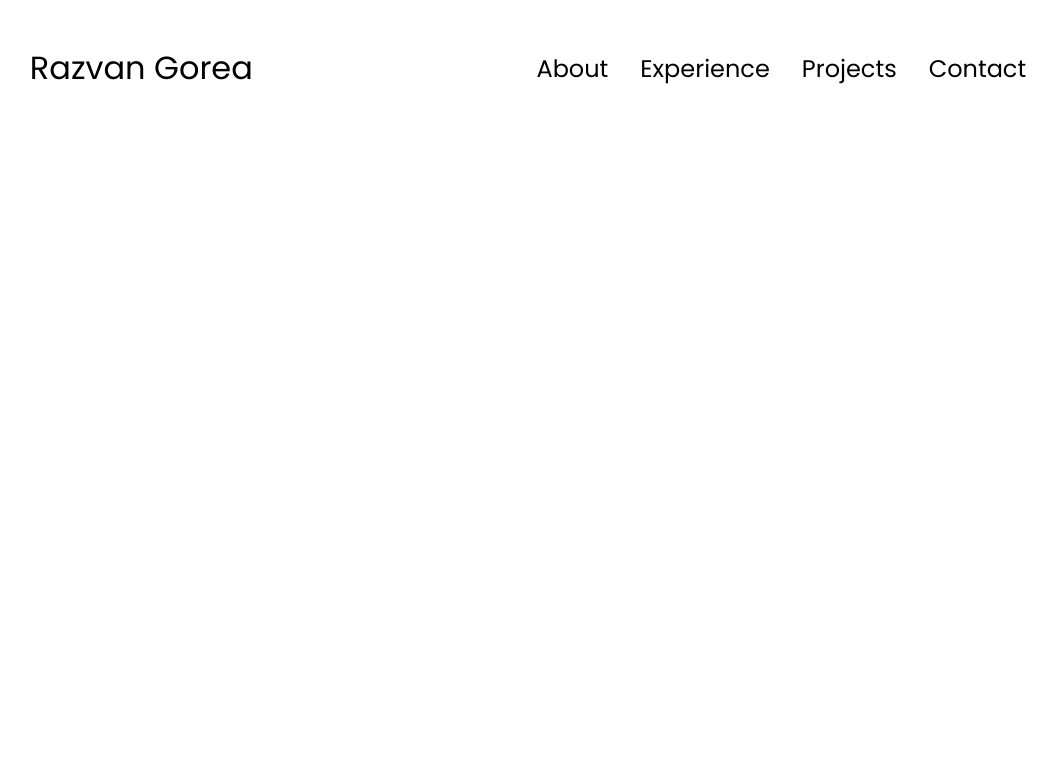
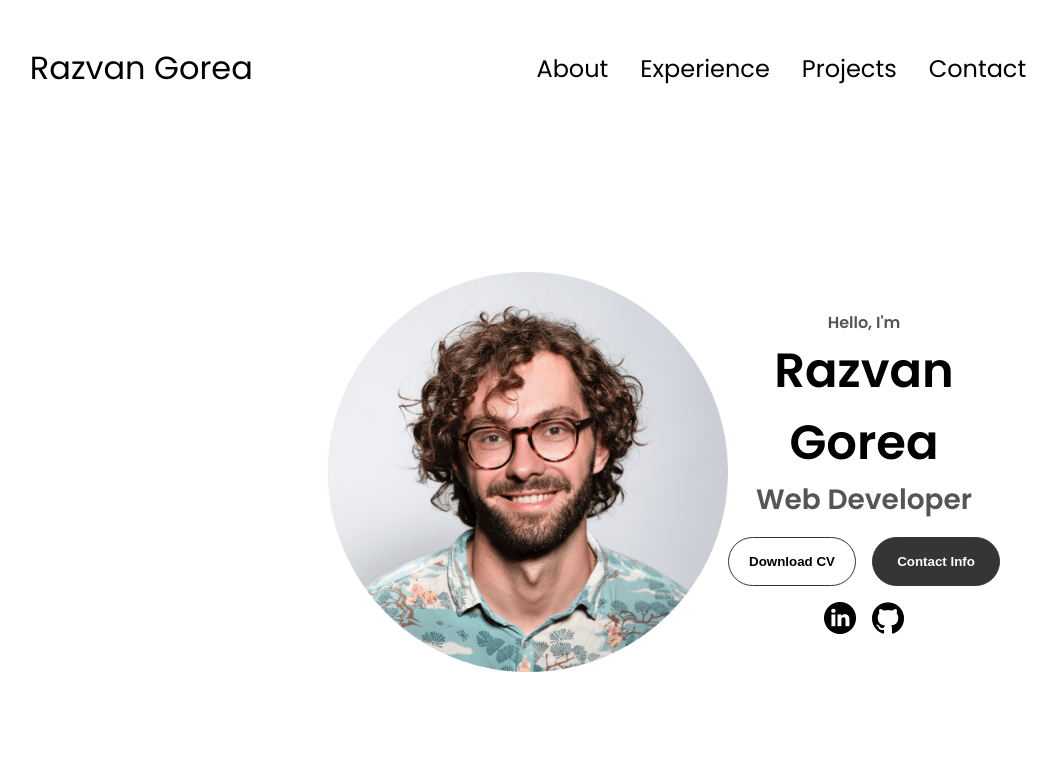
Before and after one commit to Razvan-Gorea/my-website, a plain HTML site: page index.html in a window 1280 px wide. Shown: the whole page, without its empty margins (112-1169 px from the left). Drawn offline with Linux system fonts and the light colour scheme.

Commit message:
Profile section coming together

```diff
--- a/index.html
+++ b/index.html
@@ -35,6 +35,26 @@
         </div>
         </div>
     </nav>
+    <section id="profile">
+        <di class="section__pic-container">
+            <img src="./assets/profile-pic.png" alt="Razvan Gorea Profile Picture"/>
+        </div>
+        <div class="section__text">
+            <p class="section__text__p1">Hello, I'm</p>
+            <h1 class="title">Razvan Gorea</h1>
+            <p class="section__text__p2">Web Developer</p>
+            <div class="btn-container">
+                <button class="btn btn-color-2" onclick="window.open('./assets/resume-example.pdf')">Download CV</button>
+                <button class="btn btn-color-1" onclick="location.href='./#contact'">Contact Info</button>
+            </div>
+            <div id="socials-container">
+                <img src="./assets/linkedin.png" alt="My Linkedin Profile" class="icon" onclick="location.href='https://www.linkedin.com/in/razvan-gorea-2a7219296/'" />
+                <img src="./assets/github.png" alt="My Github Profile" class="icon" onclick="location.href='https://github.com/Razvan-Gorea'" />
+            </div>
+        </div>
+    </section>
     <script src="script.js"></script>
   </body>
 </html>
+
+<!-- 59:50 -->
--- a/style.css
+++ b/style.css
@@ -149,3 +149,115 @@
 .hamburger-icon span:first-child {
     transform: none;
 }
+
+/* Sections */
+
+section {
+    padding-top: 4vh;
+    height: 96vh;
+    margin: 0 10rem;
+    box-sizing: border-box;
+    min-height: fit-content;
+}
+
+.section-container {
+    display: flex;
+}
+
+/* Profile Section */
+
+#profile {
+    display: flex;
+    justify-content: center;
+    gap: 5rem;
+    height: 80vh;
+}
+
+.section__pic-container {
+    display: flex;
+    height: 400px;
+    width: 400px;
+    margin: auto 0;
+}
+
+.section__text {
+    align-self: center;
+    text-align: center;
+}
+
+.section__text p {
+    font-weight: 600;
+}
+
+.section__text__p1 {
+    text-align: center;
+}
+
+.section__text__p2 {
+    font-size: 1.75rem;
+    margin-bottom: 1rem;
+}
+
+.title {
+    font-size: 3rem;
+    text-align: center;
+}
+
+#socials-container {
+    display: flex;
+    justify-content: center;
+    margin-top: 1rem;
+    gap: 1rem;
+}
+
+/* Icons */
+
+.icon {
+    cursor: pointer;
+    height: 2rem;
+}
+
+/* Buttons */
+
+.btn-container {
+    display: flex;
+    justify-content: center;
+    gap: 1rem;
+}
+
+.btn {
+    font-weight: 600;
+    transition: all 300ms ease;
+    padding: 1rem;
+    width: 8rem;
+    border-radius: 2rem;
+}
+
+.btn-color-1, .btn-color-2 {
+    border: rgb(53, 53, 53) 0.1rem solid;
+}
+
+.btn-color-1:hover, .btn-color-2:hover {
+    cursor: pointer;
+}
+
+.btn-color-1, .btn-color-2:hover {
+    background: rgb(53, 53, 53);
+    color: white;
+}
+
+.btn-color-1:hover {
+    background: rgb(0,0,0);
+}
+
+.btn-color-2 {
+    background: none;
+}
+
+.btn-color-2:hover {
+    border: rgb(255, 255, 255) 0.1rem solid;
+}
+
+.btn-container {
+    gap: 1rem;
+}
```
